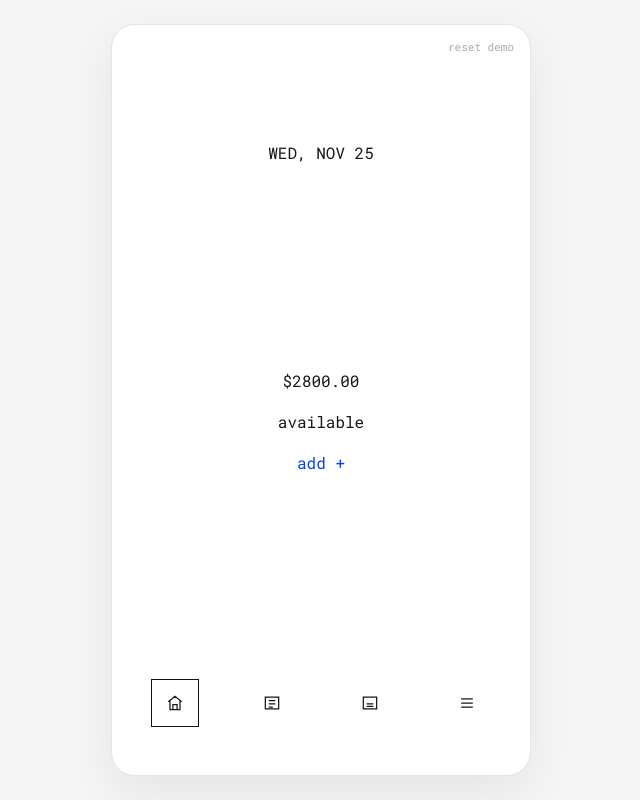
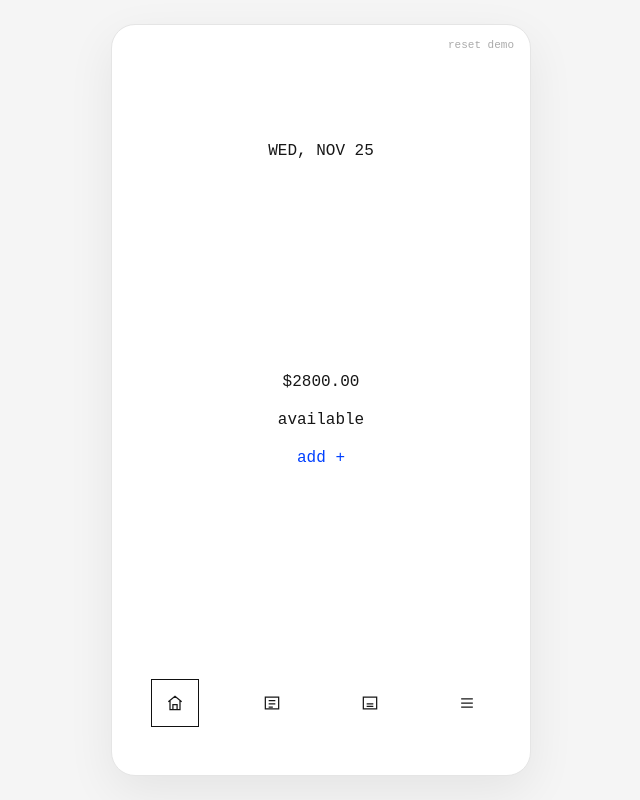
Before and after one commit to jvbt0/budget-tracker-prototype, a plain HTML site: page index.html in a window 1280 px wide. Shown: the whole page, without its empty margins (319-959 px from the left). Drawn offline with Linux system fonts and the light colour scheme.

```diff
--- a/index.html
+++ b/index.html
@@ -3,7 +3,6 @@
 <head>
 <link rel="preconnect" href="https://fonts.googleapis.com">
 <link rel="preconnect" href="https://fonts.gstatic.com" crossorigin>
-<link href="https://fonts.googleapis.com/css2?family=Roboto+Mono:wght@400;500;600;700&display=swap" rel="stylesheet">
 <meta charset="UTF-8" />
 <meta name="viewport" content="width=device-width, initial-scale=1" />
 <title>Budget Tracker — Interactive Demo</title>
```
